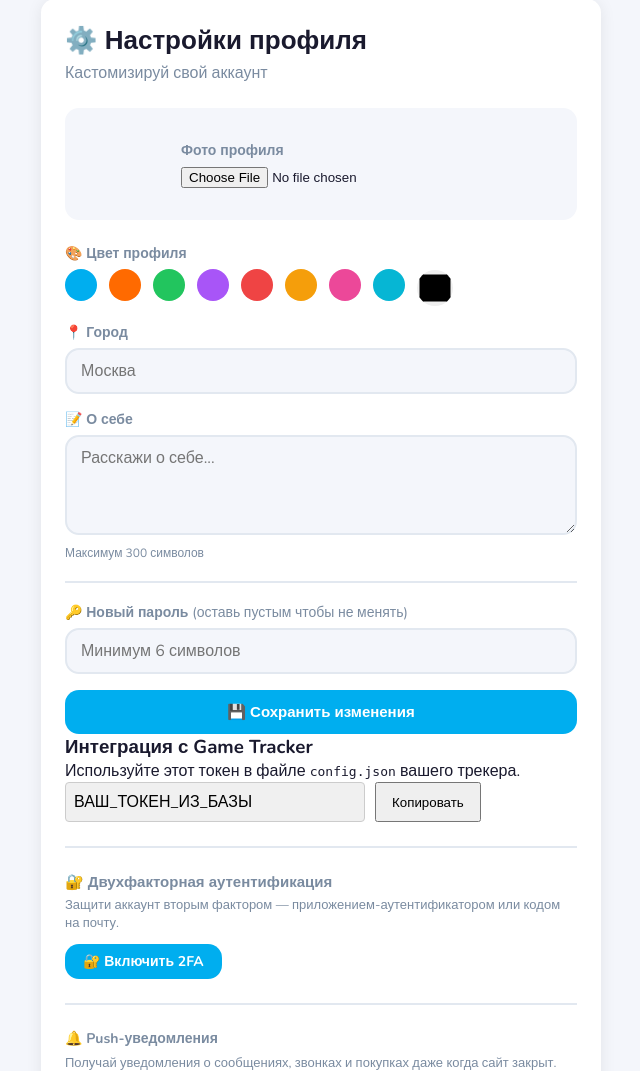
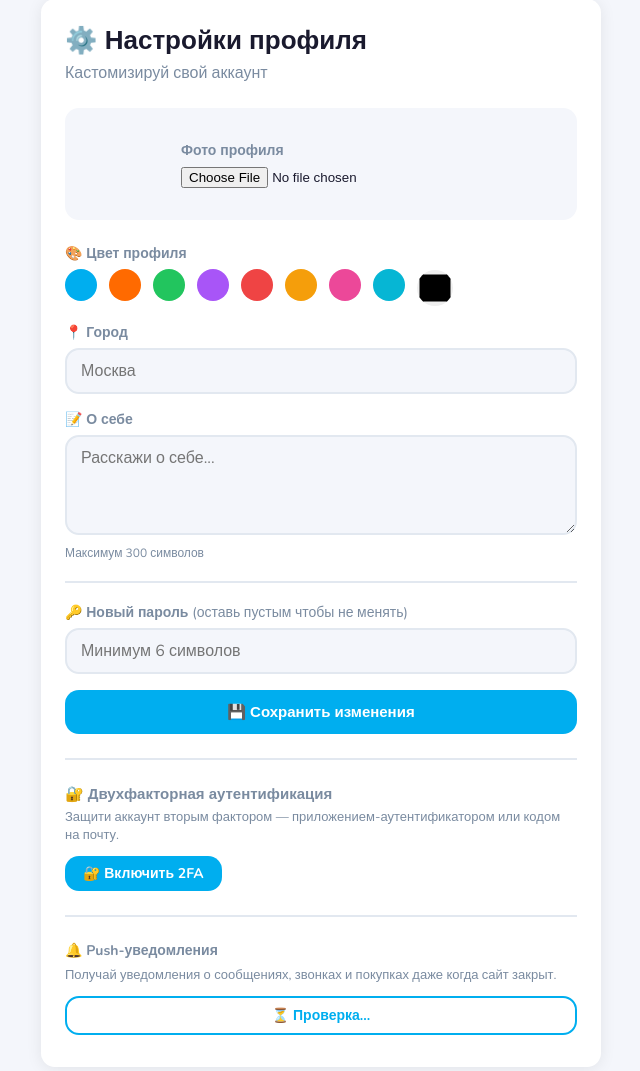
Before and after one commit to Leon5512/tradeit1, a Python web app: template templates/settings.html in a window 1280 px wide. Shown: the part 105-1176 px from the top of the page, without its empty margins (319-959 px from the left). Run offline with Jinja, Linux system fonts and the light colour scheme; the template is opened without the code that fills it, so the values that code supplies are empty.

Commit message:
Update settings.html

```diff
--- a/templates/settings.html
+++ b/templates/settings.html
@@ -55,24 +55,26 @@
     </form>
 
     <!-- Секция в настройках профиля -->
-<div class="settings-section">
-    <h3>Интеграция с Game Tracker</h3>
-    <p>Используйте этот токен в файле <code>config.json</code> вашего трекера.</p>
+<script>
+async function loadToken() {
+    const userId = localStorage.getItem("user_id");
 
-    <div style="display: flex; gap: 10px; margin-bottom: 20px;">
-        <input type="text" id="trackerToken" value="ВАШ_ТОКЕН_ИЗ_БАЗЫ" readonly
-               style="padding: 8px; width: 300px; background: #f0f0f0; border: 1px solid #ccc; border-radius: 4px;">
-        <button onclick="copyToken()" style="padding: 8px 15px; cursor: pointer;">Копировать</button>
-    </div>
-</div>
+    const res = await fetch("/api/tracker/get_token", {
+        method: "POST",
+        headers: {"Content-Type": "application/json"},
+        body: JSON.stringify({ user_id: userId })
+    });
 
-<script>
-function copyToken() {
-    var copyText = document.getElementById("trackerToken");
-    copyText.select();
-    navigator.clipboard.writeText(copyText.value);
-    alert("Токен скопирован! Вставьте его в config.json трекера.");
+    const data = await res.json();
+
+    if (data.ok) {
+        document.getElementById("trackerToken").value = data.token;
+    } else {
+        document.getElementById("trackerToken").value = "Ошибка загрузки";
+    }
 }
+
+loadToken();
 </script>
 
     <!-- ── 2FA ─────────────────────────────────────── -->
```
